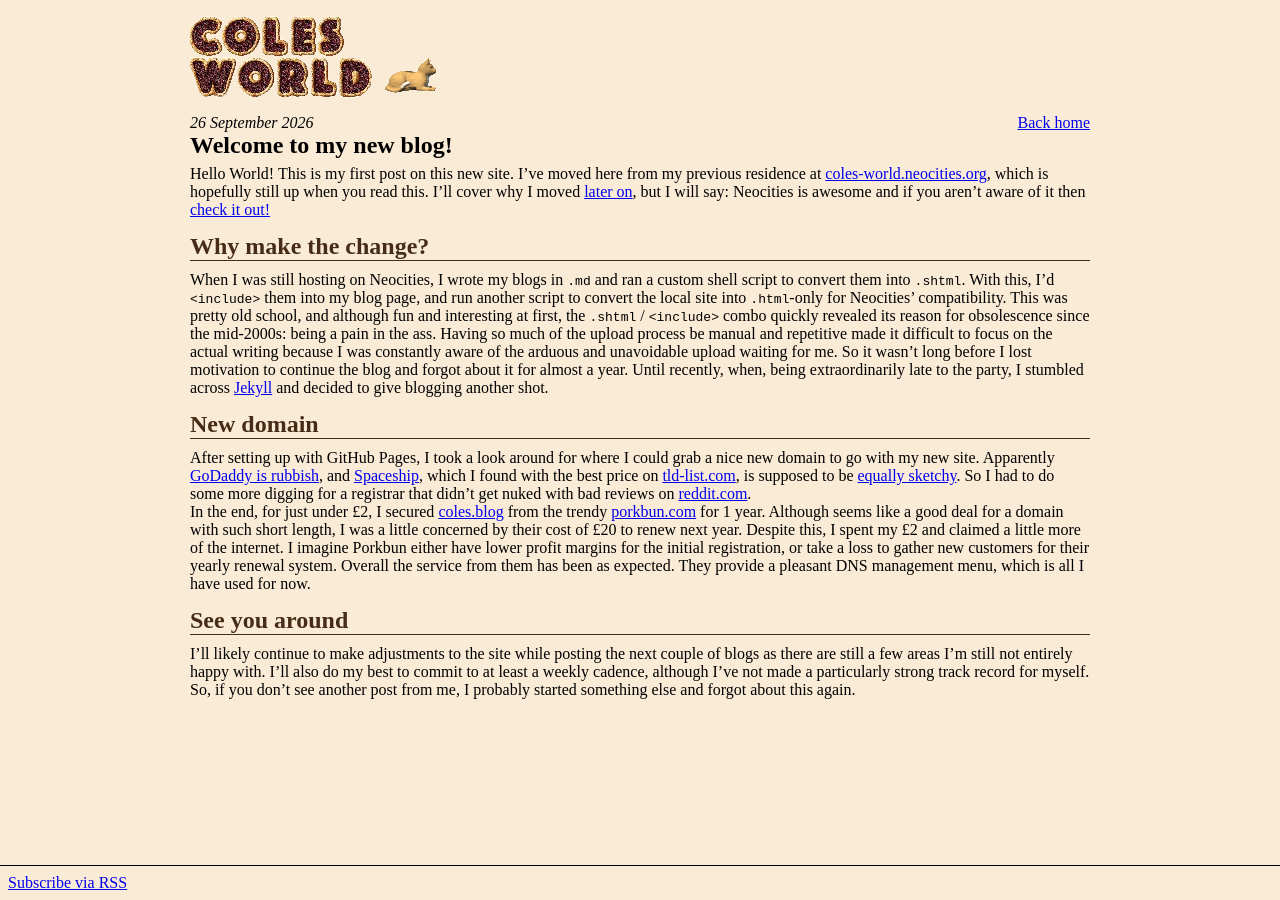
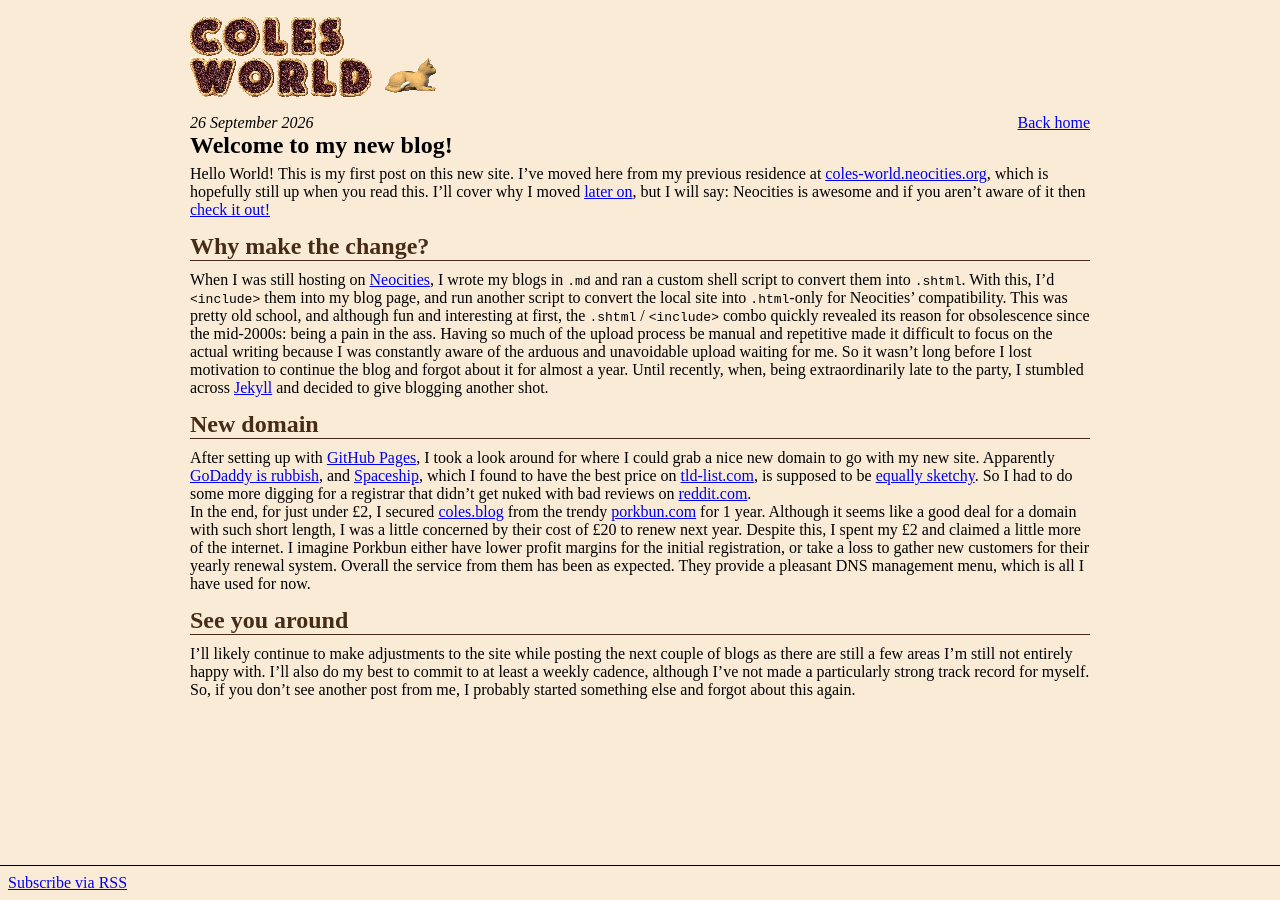
Before and after one commit to colehdlr/colehdlr.github.io, a Jekyll site: the page built from _posts/2026-09-26-welcome-to-my-new-blog.md, in a window 1280 px wide. Built offline with Jekyll 4.4.1, drawn with Linux system fonts in a browser that asks for light colours.

Commit message:
Gramma fixes

```diff
--- a/_posts/2026-09-26-welcome-to-my-new-blog.md
+++ b/_posts/2026-09-26-welcome-to-my-new-blog.md
@@ -7,15 +7,15 @@
 
 ## Why make the change?
 
-When I was still hosting on Neocities, I wrote my blogs in `.md` and ran a custom shell script to convert them into `.shtml`. With this, I'd `<include>` them into my blog page, and run another script to convert the local site into `.html`-only for Neocities' compatibility. This was pretty old school, and although fun and interesting at first, the `.shtml` / `<include>` combo quickly revealed its reason for obsolescence since the mid-2000s: being a pain in the ass.
+When I was still hosting on [Neocities](https://neocities.org), I wrote my blogs in `.md` and ran a custom shell script to convert them into `.shtml`. With this, I'd `<include>` them into my blog page, and run another script to convert the local site into `.html`-only for Neocities' compatibility. This was pretty old school, and although fun and interesting at first, the `.shtml` / `<include>` combo quickly revealed its reason for obsolescence since the mid-2000s: being a pain in the ass.
 Having so much of the upload process be manual and repetitive made it difficult to focus on the actual writing because I was constantly aware of the arduous and unavoidable upload waiting for me.
 So it wasn't long before I lost motivation to continue the blog and forgot about it for almost a year. Until recently, when, being extraordinarily late to the party, I stumbled across [Jekyll](https://jekyllrb.com/) and decided to give blogging another shot.
 
 ## New domain
 
-After setting up with GitHub Pages, I took a look around for where I could grab a nice new domain to go with my new site. Apparently [GoDaddy is rubbish](https://www.reddit.com/r/webhosting/comments/y8za8c/why_is_godaddy_that_bad/), and [Spaceship](https://www.spaceship.com/), which I found with the best price on [tld-list.com](https://tld-list.com/), is supposed to be [equally sketchy](https://www.reddit.com/r/selfhosted/comments/14fj6y5/negative_review_for_spaceshipcom_domain/). So I had to do some more digging for a registrar that didn't get nuked with bad reviews on [reddit.com](https://reddit.com).
+After setting up with [GitHub Pages](https://docs.github.com/en/pages), I took a look around for where I could grab a nice new domain to go with my new site. Apparently [GoDaddy is rubbish](https://www.reddit.com/r/webhosting/comments/y8za8c/why_is_godaddy_that_bad/), and [Spaceship](https://www.spaceship.com/), which I found to have the best price on [tld-list.com](https://tld-list.com/), is supposed to be [equally sketchy](https://www.reddit.com/r/selfhosted/comments/14fj6y5/negative_review_for_spaceshipcom_domain/). So I had to do some more digging for a registrar that didn't get nuked with bad reviews on [reddit.com](https://reddit.com).
 
-In the end, for just under £2, I secured [coles.blog](https://coles.blog) from the trendy [porkbun.com](https://porkbun.com) for 1 year. Although seems like a good deal for a domain with such short length, I was a little concerned by their cost of £20 to renew next year. Despite this, I spent my £2 and claimed a little more of the internet. I imagine Porkbun either have lower profit margins for the initial registration, or take a loss to gather new customers for their yearly renewal system. Overall the service from them has been as expected. They provide a pleasant DNS management menu, which is all I have used for now.
+In the end, for just under £2, I secured [coles.blog](https://coles.blog) from the trendy [porkbun.com](https://porkbun.com) for 1 year. Although it seems like a good deal for a domain with such short length, I was a little concerned by their cost of £20 to renew next year. Despite this, I spent my £2 and claimed a little more of the internet. I imagine Porkbun either have lower profit margins for the initial registration, or take a loss to gather new customers for their yearly renewal system. Overall the service from them has been as expected. They provide a pleasant DNS management menu, which is all I have used for now.
 
 ## See you around
 
```
